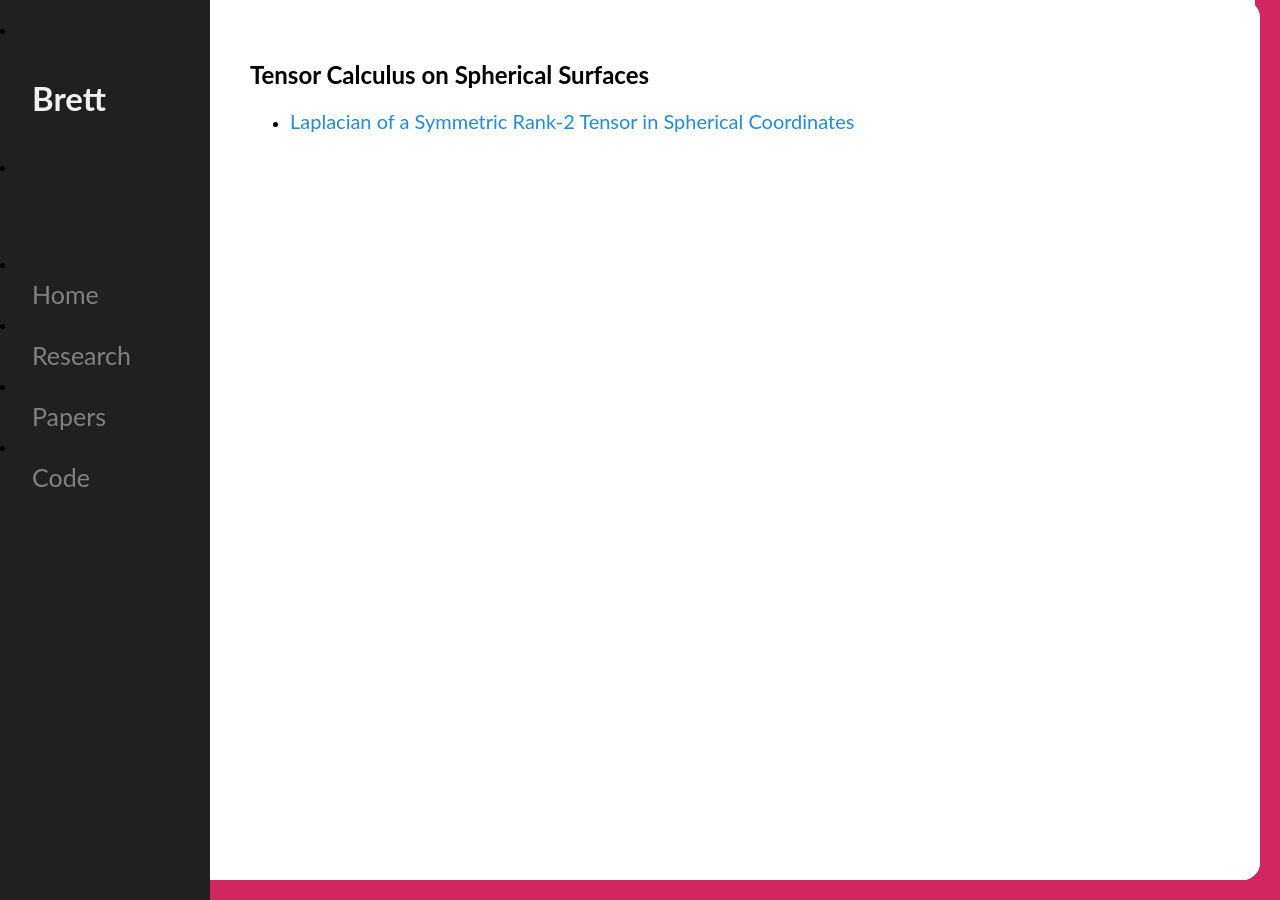
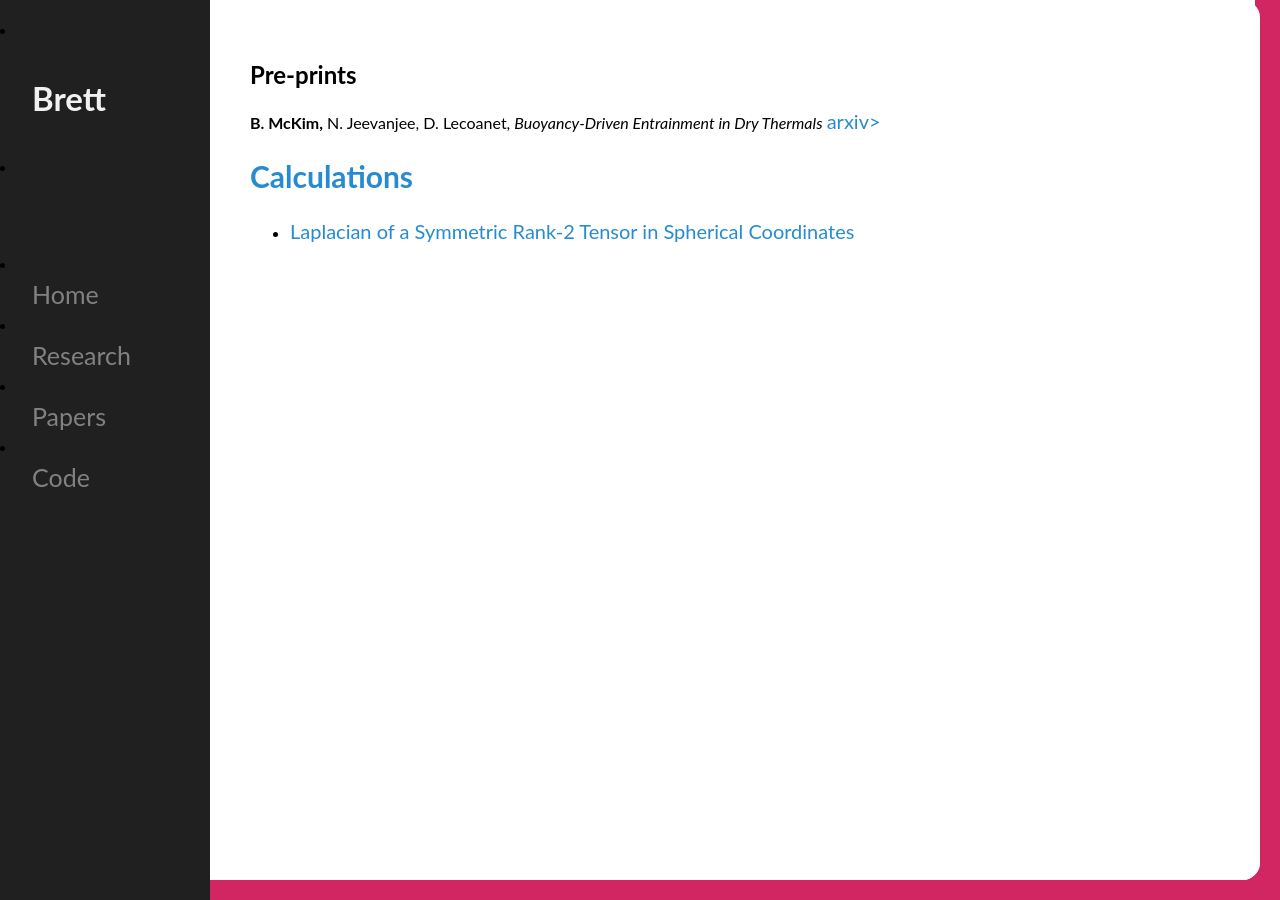
Before and after one commit to mckimb/mckimb.github.io, a Jekyll site: the page built from papers/index.html, in a window 1280 px wide. Built offline with Jekyll 4.4.1, drawn with Linux system fonts in a browser that asks for light colours.

Commit message:
Update index.html

```diff
--- a/papers/index.html
+++ b/papers/index.html
@@ -3,7 +3,9 @@ layout: default
 title: papers
 ---
 <div class="blurb">
-	<h2>Tensor Calculus on Spherical Surfaces</h2>
+	<h2>Pre-prints</h2>
+	<b>B. McKim,</b> N. Jeevanjee, D. Lecoanet, <i>Buoyancy-Driven Entrainment in Dry Thermals</i> <a href="www.google.com"> arxiv>
+ 	<h2>Calculations</h2>
 	<UL>
 		<li><p><a href="/papers/Laplacian_of_tensor_spherical_coordinates.pdf">Laplacian of a Symmetric Rank-2 Tensor in Spherical Coordinates</a></p>
 	</UL>
```
